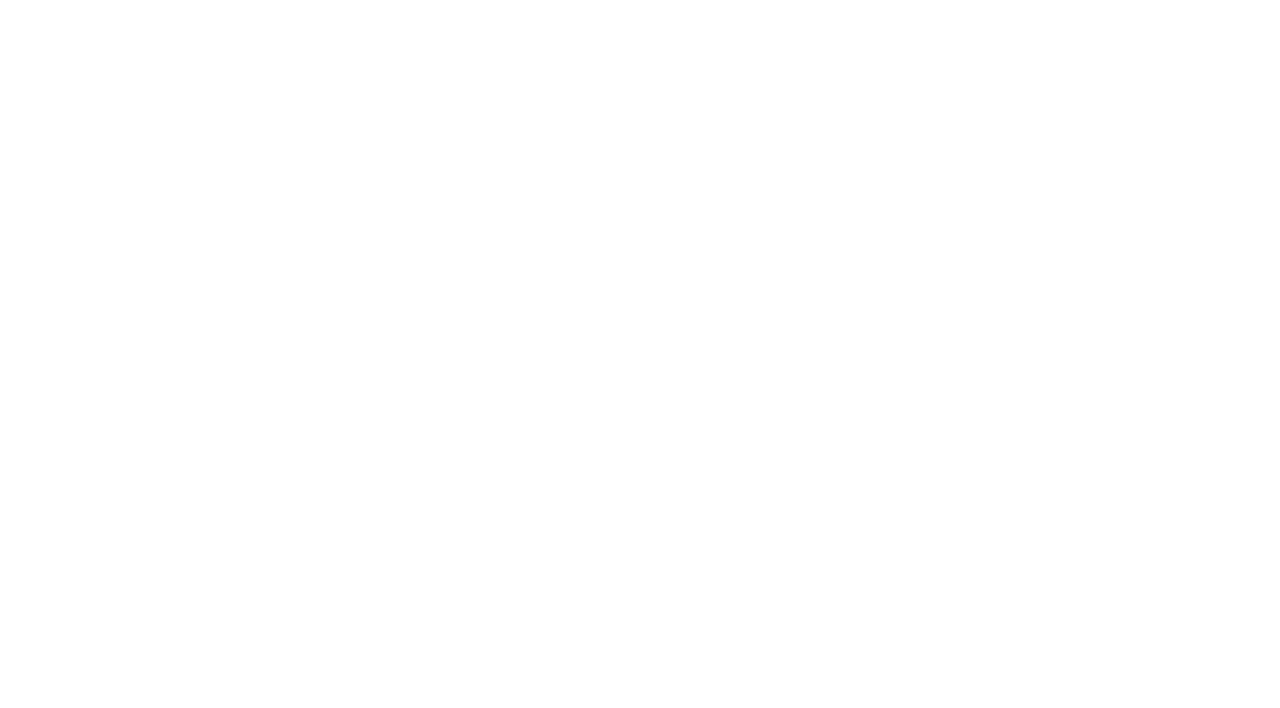
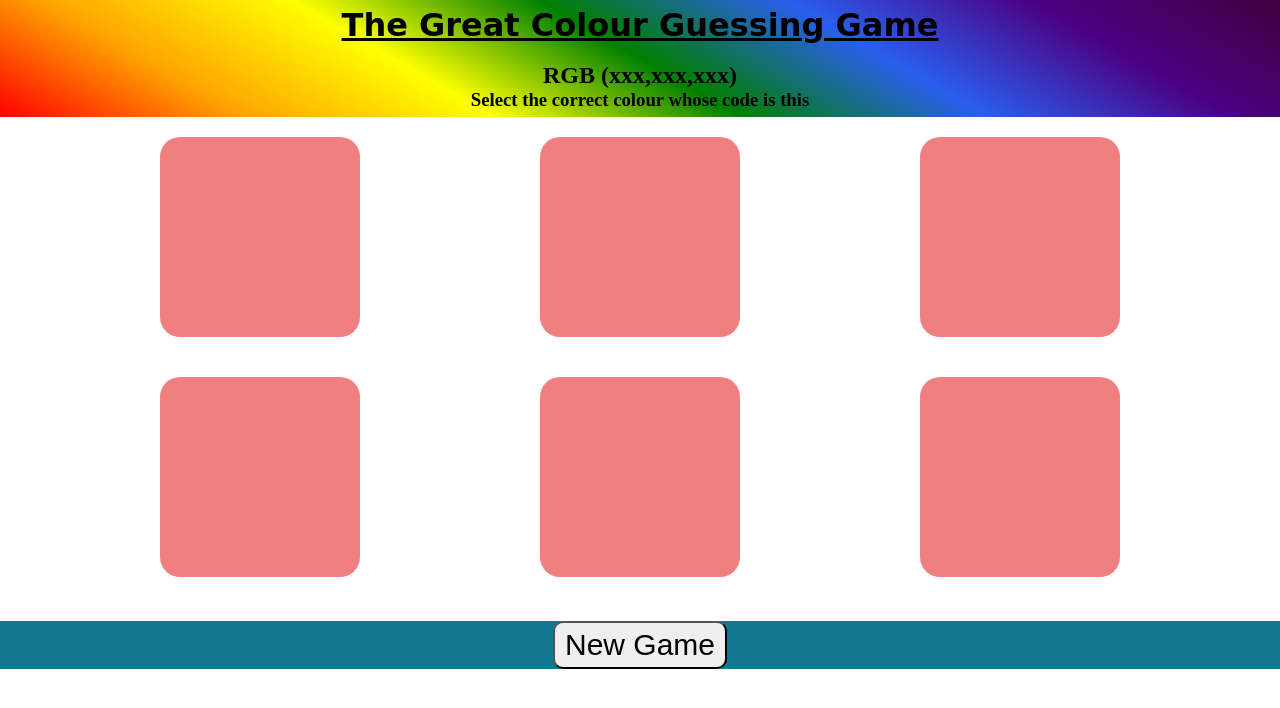
Before and after one commit to Pratham-T/ColourGame, a plain HTML site: page index.html in a window 1280 px wide. Drawn offline with Linux system fonts and the light colour scheme; a web font is replaced by a local one.

Commit message:
Basic HTML and CSS layout created

```diff
--- /dev/null
+++ b/index.css
@@ -0,0 +1,55 @@
+*{
+    margin: 0pt;
+    padding: 0pt;
+}
+
+#header{
+    background-color: blueviolet;
+    text-align: center;
+    padding: 6px;
+    background-image: linear-gradient(30deg, red, orange, yellow, green, rgb(41, 94, 238), indigo, rgb(63, 2, 63));
+}
+
+#heading{
+    font-family: 'Potta One', cursive;
+    font-weight: bold;
+}
+
+.tile{
+    background-color: lightcoral;
+    display: grid;
+    height: 200px;
+    width: 200px;
+    margin: 20px;
+    border-radius: 20px;
+}
+
+
+#options{
+    display: grid;
+    grid-template-columns: auto auto auto;
+    grid-template-rows: auto auto;
+    justify-content: space-evenly;
+    align-items: center;
+}
+
+#footer{
+    background-color: #127892;
+    display: flex;
+    justify-content: center;
+    align-items: center ;
+    margin-top: 24px;
+}
+
+
+#new_game_button{
+    size: auto;
+    font-size: 30px;
+    cursor: pointer;
+    padding: 5px 10px;
+    border-radius: 10px;
+}
+
+button{
+    border-radius: 10px;
+}
--- a/index.html
+++ b/index.html
@@ -2,17 +2,32 @@
 <html>
     <head>
         <title>Guess the colour</title>
+        <link rel="stylesheet" href=".\index.css" \>
+        <link rel="preconnect" href="https://fonts.gstatic.com"\>
+        <link href="https://fonts.googleapis.com/css2?family=Potta+One&display=swap" rel="stylesheet"\>
     </head>
     <body>
-        <div id="header"></div>
-        <div class="tile" id=1></div>
-        <div class="tile" id=2></div>
-        <div class="tile" id=3></div>
-        <div class="tile" id=4></div>
-        <div class="tile" id=5></div>
-        <div class="tile" id=6></div>
+        <div id="header">
+            <h1 id="heading"><u>The Great Colour Guessing Game</u></h1><br/>
+            <h2>RGB (xxx,xxx,xxx)</h2>
+            <h3>Select the correct colour whose code is this</h3>
+        </div>
+        <div id="options">
+            <div class="tile" id="1"></div>
+            <div class="tile" id="2"></div>
+            <div class="tile" id="3"></div>
+            <div class="tile" id="4"></div>
+            <div class="tile" id="5"></div>
+            <div class="tile" id="6"></div>
+        </div>
         <div id="footer">
-            <div id="new_game"></div>
+            <div id="new_game"><button id="new_game_button" type="button" onclick=new_game()>New Game</button></div>
         </div>
+
+        <script type="javascript">
+            function new_game() {
+
+            }
+        </script>
     </body>
 </html>
```
